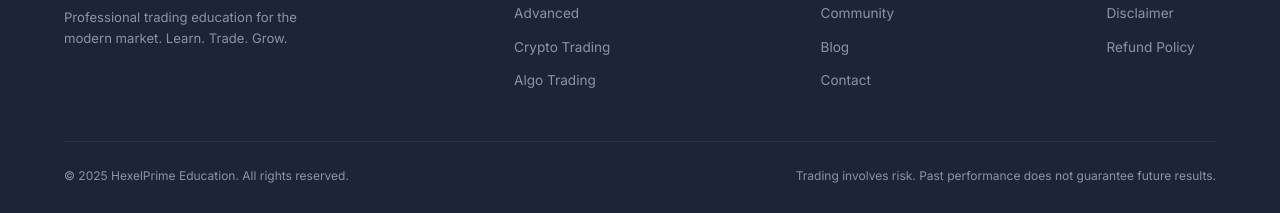
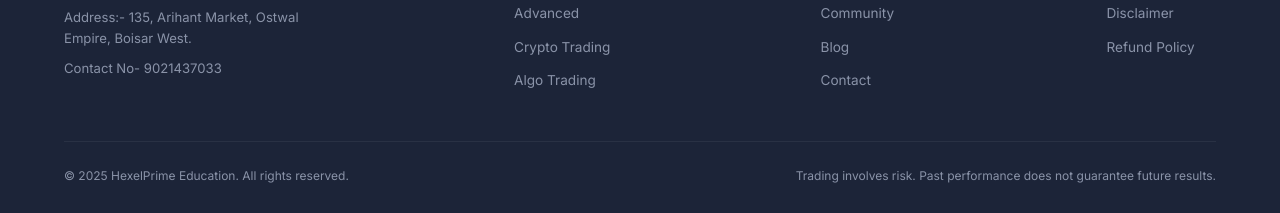
Before and after one commit to 394rahul/hexelprime, a plain HTML site: page index.html in a window 1280 px wide. Shown: the part 4725-4938 px from the top of the page. Drawn offline with Linux system fonts and the light colour scheme.

```diff
--- a/index.html
+++ b/index.html
@@ -652,7 +652,8 @@
   <div class="footer-top">
     <div class="footer-brand">
       <div class="nav-logo">Hexel<span>Prime</span></div>
-      <p>Professional trading education for the modern market. Learn. Trade. Grow.</p>
+      <p>Address:- 135, Arihant Market, Ostwal Empire, Boisar West.</p>
+		<p>Contact No- 9021437033</p>
     </div>
     <div class="footer-col">
       <h4>Courses</h4>
```
